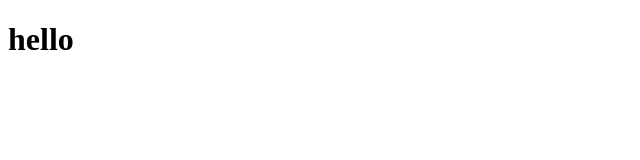
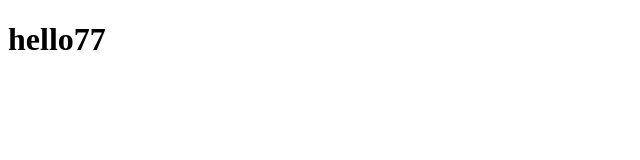
Before and after one commit to hdui/hdui.github.com, a plain HTML site: page index.html in a window 1280 px wide. Shown: the full height of the page, 0-640 px from the left. Drawn offline with Linux system fonts and the light colour scheme.

Commit message:
Update index.html

```diff
--- a/index.html
+++ b/index.html
@@ -6,7 +6,7 @@
 
  </head>
 <body>
-<h1>hello</h1>
+<h1>hello77</h1>
 
 </body>
 </html>
```
